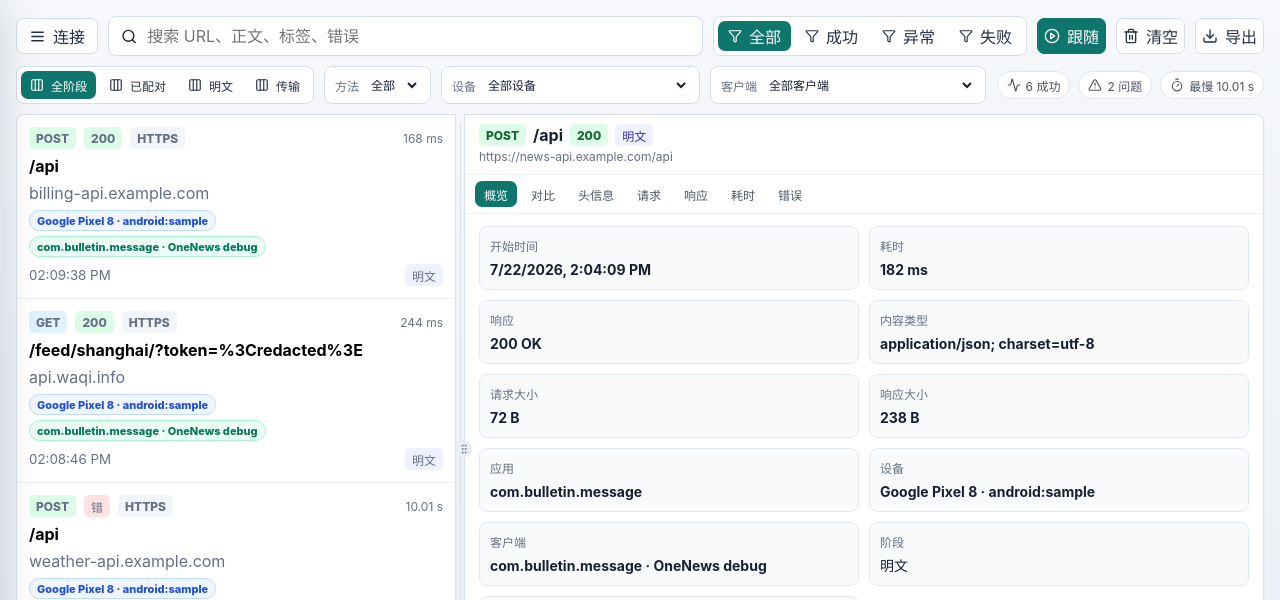
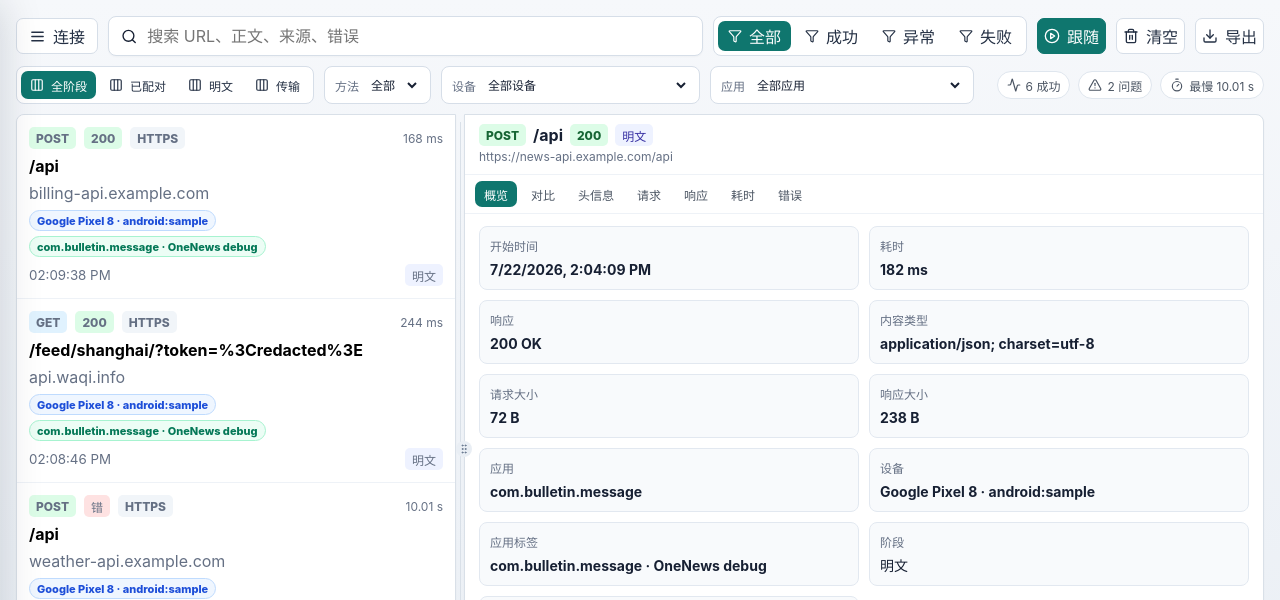
Before and after one commit to yifanfengshun930115-afk/OkHttpDebugDesktop, a React (Vite) app: page / in a window 1280 px wide. Shown: the top 600 px of the page. Built offline with nearby package versions, Linux system fonts and the light colour scheme.

Commit message:
Simplify client identity fields

```diff
--- a/src/main/captureLogWriter.ts
+++ b/src/main/captureLogWriter.ts
@@ -13,8 +13,7 @@ export type CaptureLogEntry =
       connection: ConnectionInfo;
       app: AndroidAppInfo;
       device: AndroidDeviceInfo;
-      sessionId: string;
-      tokenPresent: boolean;
+      clientTag?: string;
     }
   | {
       type: 'capture';
--- a/src/renderer/App.tsx
+++ b/src/renderer/App.tsx
@@ -70,7 +70,7 @@ interface SourceFacet {
 }
 
 interface SourceChip extends SourceFacet {
-  kind: 'device' | 'client';
+  kind: 'device' | 'app';
 }
 
 interface BodyInspectorProps {
@@ -237,26 +237,14 @@ function shortConnectionId(connectionId?: string) {
 }
 
 function captureClientTag(capture: CaptureRecord) {
-  const sourceTag = cleanFacetText(capture.source?.clientTag);
-  if (sourceTag) {
-    return sourceTag;
-  }
-
-  const tags = capture.tags ?? {};
-  return (
-    cleanFacetText(tags.clientTag) ??
-    cleanFacetText(tags.staticTag) ??
-    cleanFacetText(tags.source) ??
-    cleanFacetText(tags.flavor) ??
-    cleanFacetText(tags.channel)
-  );
+  return cleanFacetText(capture.source?.clientTag);
 }
 
 function deviceFacet(capture: CaptureRecord): SourceChip {
   const device = capture.source?.device;
   const model = [device?.manufacturer, device?.model].map(cleanFacetText).filter(Boolean).join(' ');
   const sdk = device?.sdkInt !== undefined ? `API ${device.sdkInt}` : undefined;
-  const stableTag = cleanFacetText(device?.deviceTag) ?? cleanFacetText(device?.androidId);
+  const stableTag = cleanFacetText(device?.deviceTag);
   const connectionTag = shortConnectionId(capture.connectionId);
   const fallbackTag = stableTag ?? connectionTag;
   const baseLabel = model || '未知设备';
@@ -271,19 +259,18 @@ function deviceFacet(capture: CaptureRecord): SourceChip {
   };
 }
 
-function clientFacet(capture: CaptureRecord): SourceChip {
+function appFacet(capture: CaptureRecord): SourceChip {
   const appPackage = cleanFacetText(capture.source?.app?.packageName);
   const version = cleanFacetText(capture.source?.app?.versionName);
   const tag = captureClientTag(capture);
-  const sessionTag = shortConnectionId(capture.sessionId);
-  const label = compactLabel(appPackage && tag ? `${appPackage} · ${tag}` : tag ?? appPackage ?? sessionTag ?? '未知客户端');
-  const key = `client:${appPackage ?? 'unknown'}|${tag ?? capture.sessionId ?? capture.connectionId ?? 'unknown'}`;
+  const label = compactLabel(appPackage && tag ? `${appPackage} · ${tag}` : appPackage ?? tag ?? '未知应用');
+  const key = `app:${appPackage ?? 'unknown'}|${tag ?? ''}`;
 
   return {
-    kind: 'client',
+    kind: 'app',
     key,
     label,
-    title: [appPackage, version, tag, sessionTag ? `会话 ${sessionTag}` : undefined].filter(Boolean).join(' · ')
+    title: [appPackage, version, tag ? `别名 ${tag}` : undefined].filter(Boolean).join(' · ')
   };
 }
 
@@ -965,7 +952,7 @@ function App() {
   const [stageFilter, setStageFilter] = useState<StageFilter>('all');
   const [methodFilter, setMethodFilter] = useState('all');
   const [deviceFilter, setDeviceFilter] = useState('all');
-  const [clientFilter, setClientFilter] = useState('all');
+  const [appFilter, setAppFilter] = useState('all');
   const [followLive, setFollowLive] = useState(true);
   const [drawerOpen, setDrawerOpen] = useState(false);
   const [requestListWidth, setRequestListWidth] = useState(440);
@@ -1087,7 +1074,7 @@ function App() {
     [captureGroups]
   );
   const deviceFilters = useMemo(() => buildFacetOptions(captureGroups, deviceFacet), [captureGroups]);
-  const clientFilters = useMemo(() => buildFacetOptions(captureGroups, clientFacet), [captureGroups]);
+  const appFilters = useMemo(() => buildFacetOptions(captureGroups, appFacet), [captureGroups]);
 
   useEffect(() => {
     if (deviceFilter !== 'all' && !deviceFilters.some((filter) => filter.key === deviceFilter)) {
@@ -1096,10 +1083,10 @@ function App() {
   }, [deviceFilter, deviceFilters]);
 
   useEffect(() => {
-    if (clientFilter !== 'all' && !clientFilters.some((filter) => filter.key === clientFilter)) {
-      setClientFilter('all');
-    }
-  }, [clientFilter, clientFilters]);
+    if (appFilter !== 'all' && !appFilters.some((filter) => filter.key === appFilter)) {
+      setAppFilter('all');
+    }
+  }, [appFilter, appFilters]);
 
   const stats = useMemo(() => {
     const primaries = captureGroups.map((group) => group.primary);
@@ -1143,7 +1130,7 @@ function App() {
         return false;
       }
 
-      if (!groupMatchesFacet(group, clientFilter, clientFacet)) {
+      if (!groupMatchesFacet(group, appFilter, appFacet)) {
         return false;
       }
 
@@ -1154,7 +1141,7 @@ function App() {
       const stageLabels = group.records.map(captureStageLabel).join(' ');
       const sourceLabels = [
         ...uniqueFacetsForGroup(group, deviceFacet),
-        ...uniqueFacetsForGroup(group, clientFacet)
+        ...uniqueFacetsForGroup(group, appFacet)
       ].flatMap((facet) => [facet.label, facet.title]);
       const haystack = [
         group.id,
@@ -1172,8 +1159,7 @@ function App() {
           capture.source?.device?.manufacturer,
           capture.source?.device?.model,
           capture.source?.device?.deviceTag,
-          capture.source?.clientTag,
-          JSON.stringify(capture.tags ?? {})
+          capture.source?.clientTag
         ])
       ]
         .filter(Boolean)
@@ -1182,7 +1168,7 @@ function App() {
 
       return haystack.includes(normalized);
     });
-  }, [captureGroups, clientFilter, deviceFilter, methodFilter, query, stageFilter, statusFilter]);
+  }, [appFilter, captureGroups, deviceFilter, methodFilter, query, stageFilter, statusFilter]);
 
   const selectedGroup =
     filteredCaptures.find((group) => group.id === selectedGroupId) ??
@@ -1528,7 +1514,7 @@ function App() {
                   <strong>{connection.app?.packageName ?? connection.id}</strong>
                   <span>{connection.device ? `${connection.device.manufacturer ?? ''} ${connection.device.model ?? ''}` : '等待握手'}</span>
                   <small>
-                    {[connection.remoteAddress ?? '本机', connection.clientTag ?? (connection.tokenPresent ? 'token 已隐藏' : '无标签')].join(' · ')}
+                    {[connection.remoteAddress ?? '本机', connection.clientTag ?? '无别名'].join(' · ')}
                   </small>
                 </div>
               ))}
@@ -1545,7 +1531,7 @@ function App() {
           </button>
           <div className="search-box">
             <Search size={17} />
-            <input value={query} onChange={(event) => setQuery(event.target.value)} placeholder="搜索 URL、正文、标签、错误" />
+            <input value={query} onChange={(event) => setQuery(event.target.value)} placeholder="搜索 URL、正文、来源、错误" />
           </div>
           <div className="segmented" aria-label="状态筛选">
             {(['all', 'success', 'error', 'failed'] as StatusFilter[]).map((filter) => (
@@ -1605,10 +1591,10 @@ function App() {
             </select>
           </label>
           <label className="select-filter source-filter">
-            客户端
-            <select value={clientFilter} onChange={(event) => setClientFilter(event.target.value)}>
-              <option value="all">全部客户端</option>
-              {clientFilters.map((filter) => (
+            应用
+            <select value={appFilter} onChange={(event) => setAppFilter(event.target.value)}>
+              <option value="all">全部应用</option>
+              {appFilters.map((filter) => (
                 <option key={filter.key} value={filter.key}>
                   {filter.label}
                 </option>
@@ -1632,7 +1618,7 @@ function App() {
             ) : (
               filteredCaptures.map((group) => {
                 const capture = group.primary;
-                const sourceChips = [deviceFacet(capture), clientFacet(capture)];
+                const sourceChips = [deviceFacet(capture), appFacet(capture)];
                 return (
                   <button
                     key={group.id}
@@ -1737,13 +1723,12 @@ function App() {
                         <div><span>响应大小</span><strong>{measuredBodySize(selected.response?.body, selected.response?.contentLength)}</strong></div>
                         <div><span>应用</span><strong>{selected.source?.app?.packageName ?? '-'}</strong></div>
                         <div><span>设备</span><strong>{deviceFacet(selected).label}</strong></div>
-                        <div><span>客户端</span><strong>{clientFacet(selected).label}</strong></div>
+                        <div><span>应用标签</span><strong>{appFacet(selected).label}</strong></div>
                         <div><span>阶段</span><strong>{captureStageLabel(selected)}</strong></div>
                         <div><span>分组</span><strong>{selected.groupId}</strong></div>
                       </div>
                       <QueryParams url={selected.request.url} onNotify={setNoticeMessage} />
                       <CurlBlock capture={selected} onNotify={setNoticeMessage} />
-                      <StructuredInspector title="标签" value={selected.tags ?? {}} onNotify={setNoticeMessage} />
                     </>
                   ) : null}
 
--- a/src/renderer/sampleCaptures.ts
+++ b/src/renderer/sampleCaptures.ts
@@ -17,13 +17,12 @@ const device = {
 };
 
 function capture(
-  partial: Omit<CaptureRecord, 'type' | 'protocolVersion' | 'sessionId' | 'receivedAtEpochMs' | 'source' | 'groupId' | 'stage'> &
+  partial: Omit<CaptureRecord, 'type' | 'protocolVersion' | 'receivedAtEpochMs' | 'source' | 'groupId' | 'stage'> &
     Partial<Pick<CaptureRecord, 'groupId' | 'stage'>>
 ): CaptureRecord {
   return {
     type: 'capture',
     protocolVersion: 1,
-    sessionId: 'sample-onenews-session',
     receivedAtEpochMs: partial.startedAtEpochMs + (partial.durationMs ?? 0) + 18,
     source: {
       app,
@@ -85,11 +84,6 @@ export const sampleCaptures: CaptureRecord[] = [
       requestBodyMs: 2,
       serverMs: 85,
       responseBodyMs: 20
-    },
-    tags: {
-      retrofit: 'ApiServices.api',
-      field: 'getNewsList',
-      baseUrl: 'BuildConfig.NEWS_API'
     }
   }),
   capture({
@@ -135,10 +129,6 @@ export const sampleCaptures: CaptureRecord[] = [
       requestBodyMs: 1,
       serverMs: 91,
       responseBodyMs: 22
-    },
-    tags: {
-      retrofit: 'ApiServices.api',
-      field: 'getNewsDetail'
     }
   }),
   capture({
@@ -180,10 +170,6 @@ export const sampleCaptures: CaptureRecord[] = [
       requestBodyMs: 1,
       serverMs: 72,
       responseBodyMs: 21
-    },
-    tags: {
-      retrofit: 'ApiServices.api',
-      field: 'hotSearchKeywords'
     }
   }),
   capture({
@@ -216,10 +202,6 @@ export const sampleCaptures: CaptureRecord[] = [
       connectMs: 31,
       serverMs: 456,
       responseBodyMs: 25
-    },
-    tags: {
-      retrofit: 'ApiServices.api',
-      field: 'allTopCategory'
     }
   }),
   capture({
@@ -265,11 +247,6 @@ export const sampleCaptures: CaptureRecord[] = [
       tlsMs: 39,
       serverMs: 112,
       responseBodyMs: 27
-    },
-    tags: {
-      retrofit: 'RetrofitHelper.provideWeatherHttpClient',
-      field: 'realtimeWeather',
-      baseUrl: 'BuildConfig.WEATHER_API'
     }
   }),
   capture({
@@ -297,10 +274,6 @@ export const sampleCaptures: CaptureRecord[] = [
       connectMs: 23,
       tlsMs: 37,
       serverMs: 9944
-    },
-    tags: {
-      retrofit: 'RetrofitHelper.provideWeatherHttpClient',
-      field: 'dailyWeatherV2'
     }
   }),
   capture({
@@ -342,11 +315,6 @@ export const sampleCaptures: CaptureRecord[] = [
       tlsMs: 46,
       serverMs: 130,
       responseBodyMs: 27
-    },
-    tags: {
-      retrofit: 'RetrofitHelper.provideAqiHttpClient',
-      endpoint: 'Apis.AQI_URI feed/{location}',
-      token: 'demo-token'
     }
   }),
   capture({
@@ -391,10 +359,6 @@ export const sampleCaptures: CaptureRecord[] = [
       requestBodyMs: 2,
       serverMs: 89,
       responseBodyMs: 24
-    },
-    tags: {
-      retrofit: 'VipApi.getGoogleOrderInfo',
-      baseUrl: 'BuildConfig.BILLING_API'
     }
   })
 ];
--- a/src/renderer/styles.css
+++ b/src/renderer/styles.css
@@ -694,7 +694,7 @@ body.is-resizing {
   color: #1d4ed8;
 }
 
-.request-row .source-chip-client {
+.request-row .source-chip-app {
   border-color: #a7f3d0;
   background: #ecfdf5;
   color: #047857;
```
Also changed, not shown: src/main/captureServer.ts (+5 -7 lines), src/main/messageValidation.ts (+3 -5 lines), src/shared/protocol.ts (+0 -8 lines), 2 other files (tests, documents, lock files or other folders).
